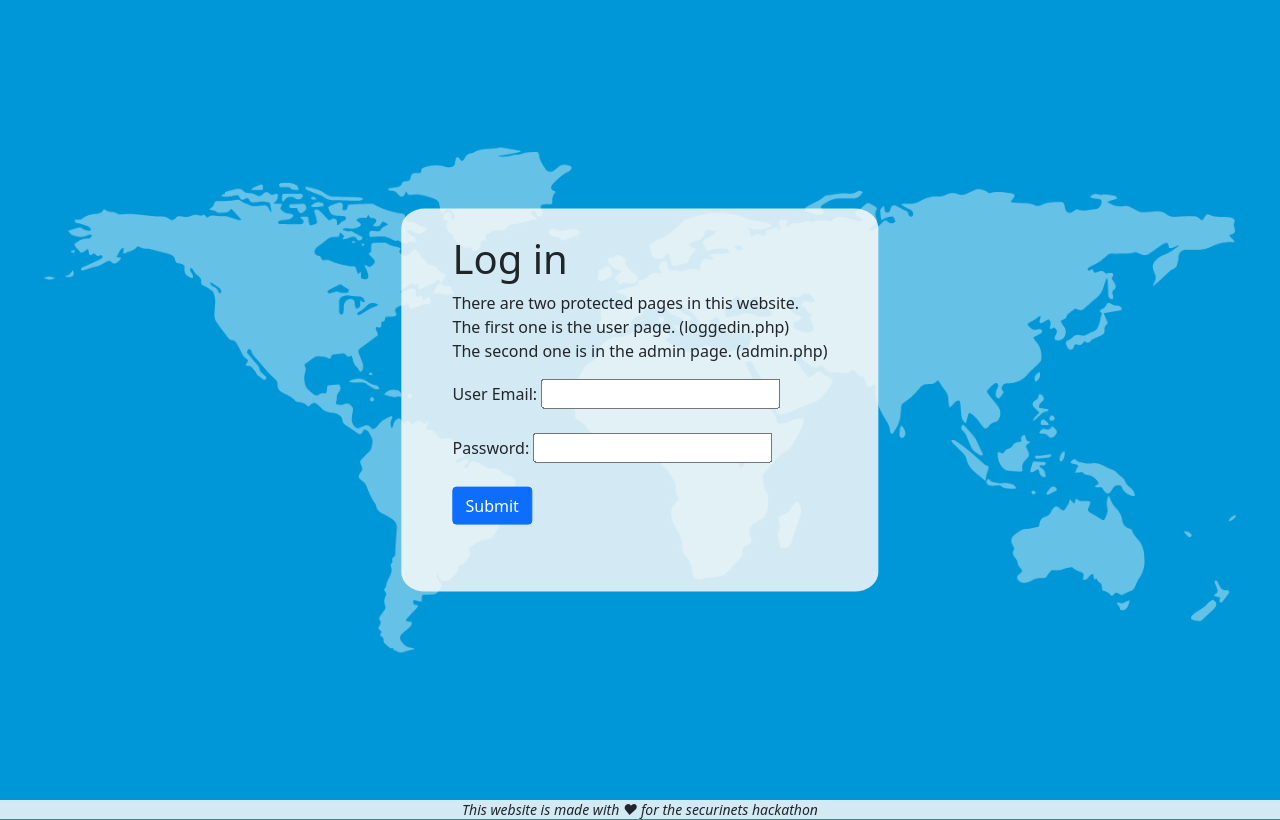
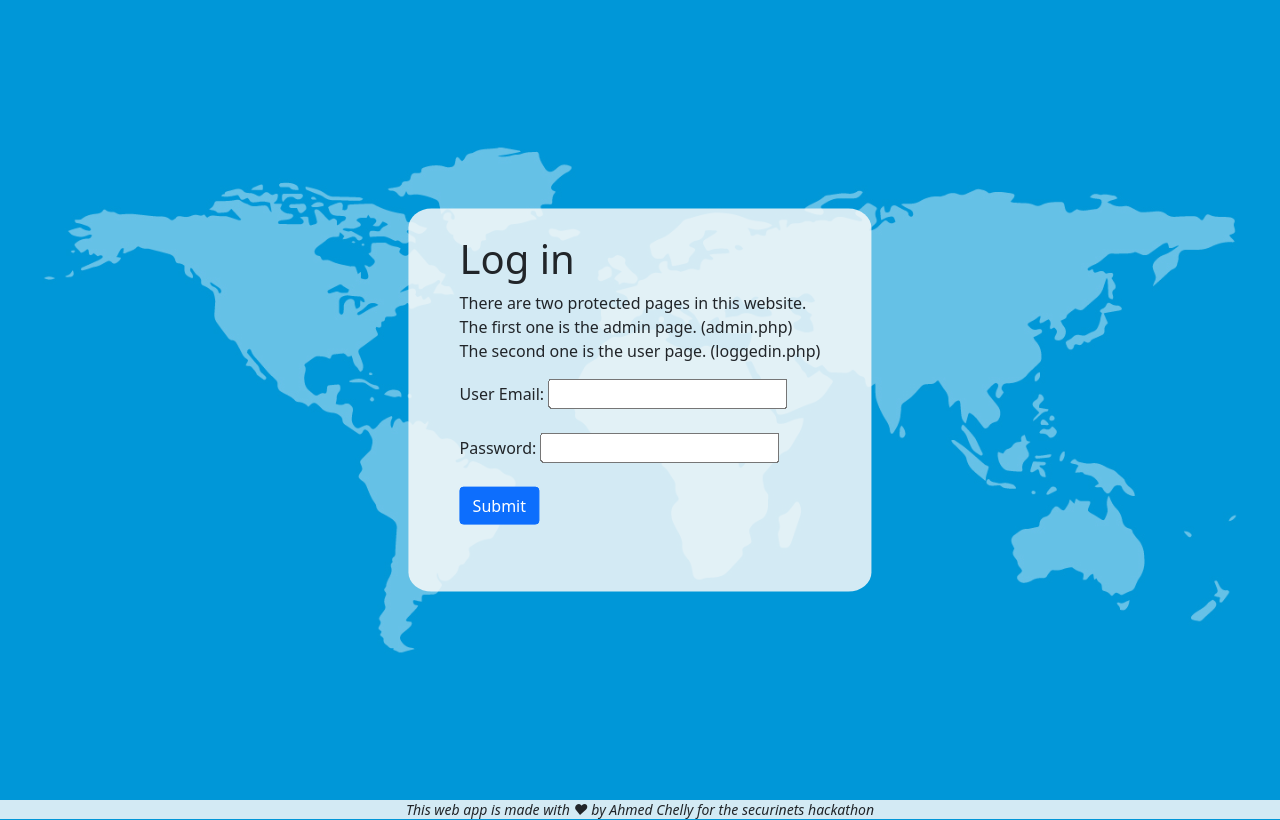
Before and after one commit to ChellyAhmed/securinetapp, a PHP site: page /login.php in a window 1280 px wide. Run offline with PHP 8.4, Linux system fonts and the light colour scheme.

Commit message:
Updated login

```diff
--- a/login.php
+++ b/login.php
@@ -31,8 +31,8 @@ if (!array_key_exists("message", $_SESSION)) {
     <h1>Log in</h1>
     <p>
         There are two protected pages in this website.<br>
-        The first one is the user page. (loggedin.php)<br>
-        The second one is in the admin page. (admin.php)<br>
+        The first one is the admin page. (admin.php)<br>
+        The second one is the user page. (loggedin.php)<br>
     </p>
     <form action="login-check.php" method="post">
         <label for="userEmail">User Email:</label>
@@ -54,8 +54,7 @@ if (!array_key_exists("message", $_SESSION)) {
         crossorigin="anonymous"></script>
 
 <div class="login-footer">
-    <span><small><i>This website is made with ♥ for the securinets hackathon </i></small> </span>
-
+    <span><small><i>This web app is made with ♥ by Ahmed Chelly for the securinets hackathon </i></small> </span>
 </div>
 </body>
 
```
